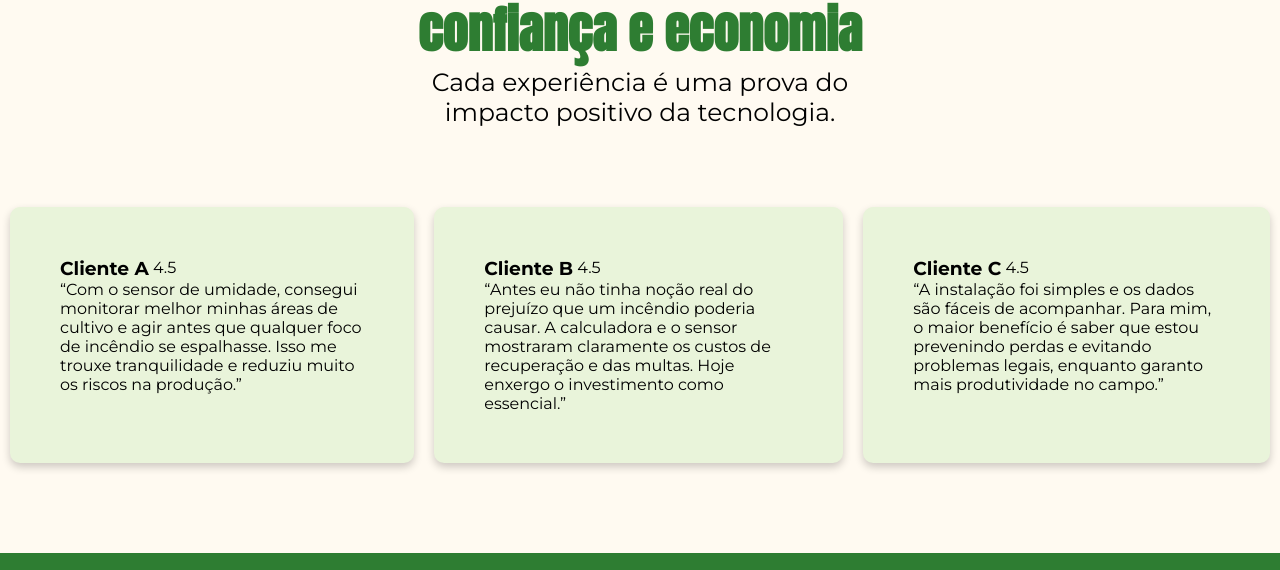
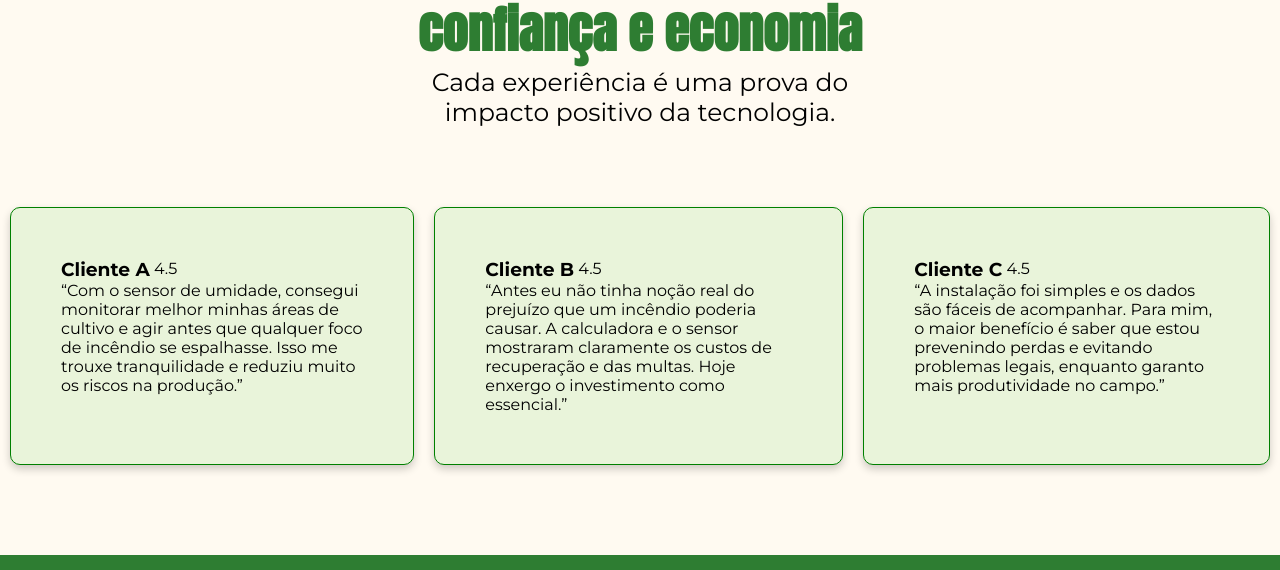
Before and after one commit to Piagro25/Aggran-Grupo-9, a plain HTML site: page Site Aggran/homepage.html in a window 1280 px wide. Shown: the part 1090-1660 px from the top of the page. Drawn offline with Linux system fonts and the light colour scheme.

Commit message:
Update homepage.css

```diff
--- a/Site Aggran/homepage.css
+++ b/Site Aggran/homepage.css
@@ -157,7 +157,7 @@ body {
 
 
 #simulador .simulador_form {
-   display: flex;
+    display: flex;
     justify-content: center;
     align-items: center;
     width: 1500px;
@@ -218,7 +218,7 @@ body {
 }
 
 .container {
-     padding-top: 100px;
+    padding-top: 100px;
     display: block;
     display: flex;
     justify-content: center;
@@ -250,7 +250,8 @@ body {
     margin-bottom: 80px;
 }
 
-.depoimentos_container .cliente_a{
+.depoimentos_container .cliente_a {
+    border: 1px solid green;
     background-color: #E9F4DA;
     border-radius: 10px;
     padding: 50px;
@@ -269,7 +270,8 @@ body {
     margin-bottom: 0;
 }
 
-.depoimentos_container .cliente_b{
+.depoimentos_container .cliente_b {
+    border: 1px solid green;
     background-color: #E9F4DA;
     border-radius: 10px;
     padding: 50px;
@@ -283,7 +285,8 @@ body {
     margin-bottom: 0;
 }
 
-.depoimentos_container .cliente_c{
+.depoimentos_container .cliente_c {
+    border: 1px solid green;
     background-color: #E9F4DA;
     border-radius: 10px;
     padding: 50px;
```
